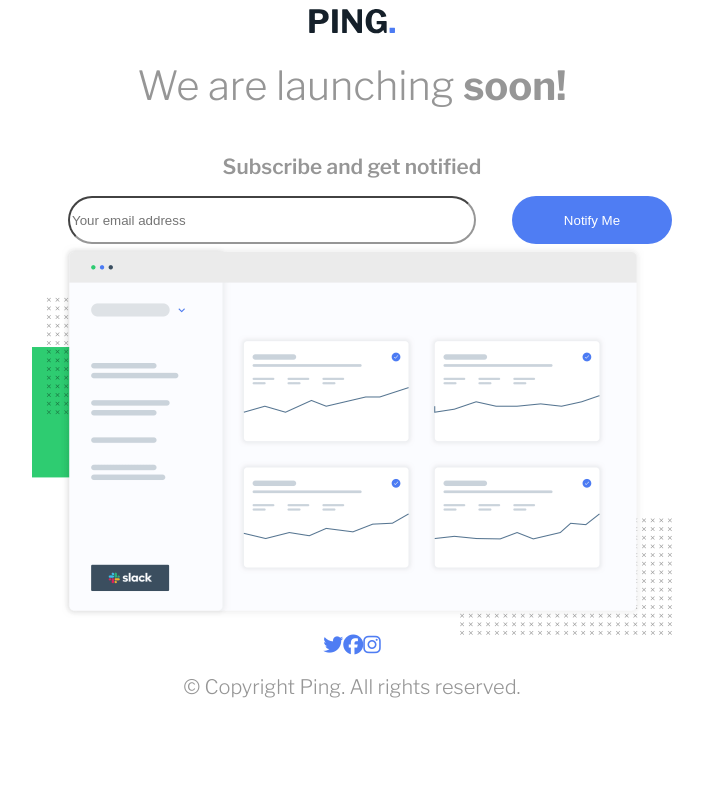
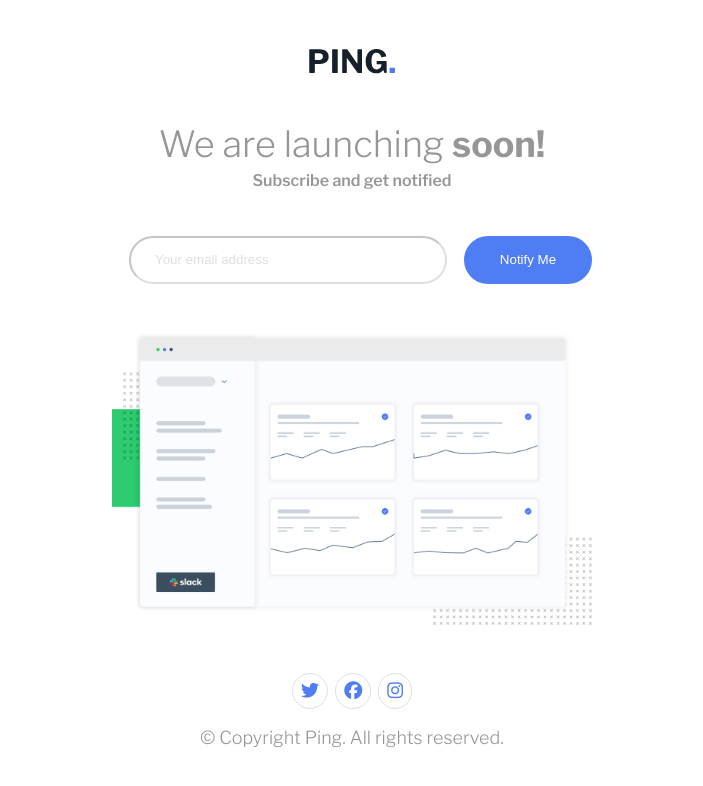
Before and after one commit to LukJeru/ping_single_column, a plain HTML site: page index.html in a window 1280 px wide. Shown: the whole page, without its empty margins (288-991 px from the left). Drawn offline with nearby package versions, Linux system fonts and the light colour scheme.

Commit message:
padding for the column

```diff
--- a/index.html
+++ b/index.html
@@ -25,9 +25,9 @@
 
     <img src="images/illustration-dashboard.png" id="chart">
     <div class="icons">
-      <i class="fa-brands fa-twitter"></i>
-      <i class="fa-brands fa-facebook"></i>
-      <i class="fa-brands fa-instagram"></i>
+      <i class="fa-brands fa-twitter" id="twitter"></i>
+      <i class="fa-brands fa-facebook" id="facebook"></i>
+      <i class="fa-brands fa-instagram" id="instagram"></i>
     </div>
     <p>&copy; Copyright Ping. All rights reserved.</p>
   </div>
--- a/stylesheet.css
+++ b/stylesheet.css
@@ -1,5 +1,5 @@
 body{
-  font-size: 20px;
+  font-size: 18px;
   font-family: "Libre Franklin"
 }
 
@@ -7,8 +7,9 @@ body{
   display: flex;
   flex-direction:column;
   align-items: center;
-  margin: 0 auto;
-  width: 40rem;
+  margin: 3rem auto;
+  width: 30rem;
+
 }
 
 #chart{
@@ -21,12 +22,19 @@ body{
   justify-content:space-between;
   margin: 0 auto;
   height: 3rem;
+  margin-bottom: 3rem;
 }
 
 #email{
   border-radius: 2rem;
-  width: 25rem;
-  border-color: var(--gray);
+  width: 18rem;
+  border-color: var(--gray_input);
+  padding-left: 1.5rem;
+}
+
+#email::placeholder{
+  color: var(--gray_input);
+  font-weight: 300;
 }
 
 #submit{
@@ -34,7 +42,7 @@ body{
   color: white;
   border: none;
   border-radius: 2rem;
-  width: 10rem;
+  width: 8rem;
 }
 
 
@@ -45,6 +53,7 @@ body{
   --pale_blue: hsl(223, 100%, 88%);
   --light_red: hsl(354, 100%, 66%);
   --gray: hsl(0, 0%, 59%);
+  --gray_input: hsla(0, 0%, 59%, 0.3);
   --very_dar_blue: hsl(209, 33%, 12%);
 }
 
@@ -53,12 +62,15 @@ body{
 h1{
   color: var(--gray);
   font-weight: 300;
+  margin-top: 3rem;
 }
 
 h2{
   font-weight: 600;
   color: var(--gray);
-  font-size: 1.3rem;
+  font-size: 1rem;
+  position: relative;
+  bottom: 2rem;
 }
 
 bold{
@@ -74,5 +86,14 @@ p{
 /*icons*/
 .icons{
   display: inline-flex;
+  justify-content: space-between;
+  width: 25%;
   color: var(--blue);
+  margin-top: 3rem;
 }
+
+#twitter, #facebook, #instagram{
+  border: 1px solid var(--gray_input);
+  padding: .5rem;
+  border-radius: 1.5rem;
+}
```
